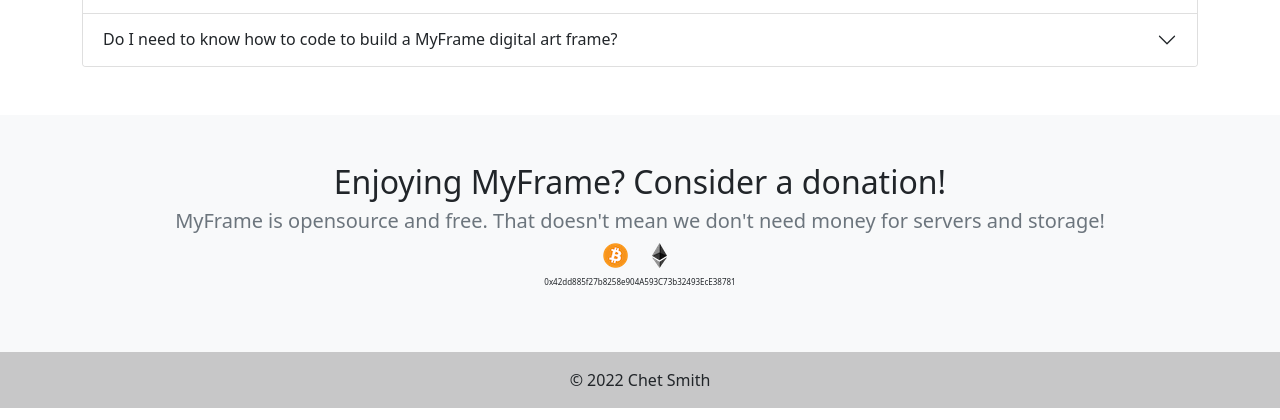
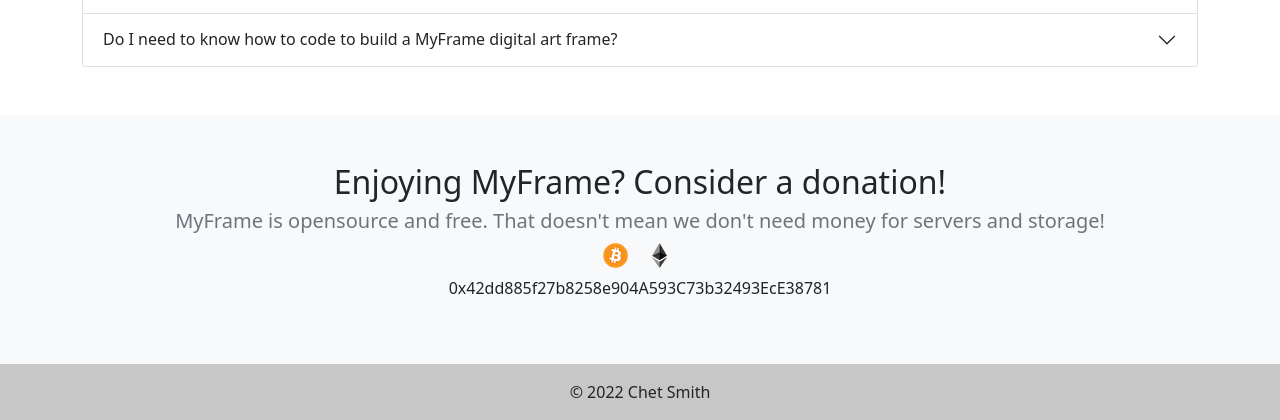
Before and after one commit to TroyLouis/my_frame_website, a Flask app: page / in a window 1280 px wide. Shown: the part 1490-1910 px from the top of the page. Run offline with Flask 2, Linux system fonts and the light colour scheme; data that the repository does not hold is empty.

Commit message:
Finished btc address

```diff
--- a/my_frame/static/styles/main.css
+++ b/my_frame/static/styles/main.css
@@ -6,5 +6,5 @@
 }
 
 .small-btc-address {
-font-size: 8px;
+font-size: 5px;
 }
--- a/my_frame/templates/home.html
+++ b/my_frame/templates/home.html
@@ -165,7 +165,9 @@
             </div>
         </div>
         <div class="mt-2">
-            <p class="text-center small-btc-address">0x42dd885f27b8258e904A593C73b32493EcE38781</p>
+            <p class="text-center small-btc-address d-block d-sm-block d-md-none">0x42dd885f27b8258e904A593C73b32493EcE38781</p>
+            <p class="text-center d-none d-md-block">0x42dd885f27b8258e904A593C73b32493EcE38781</p>
+
         </div>
     </section>
 
```
